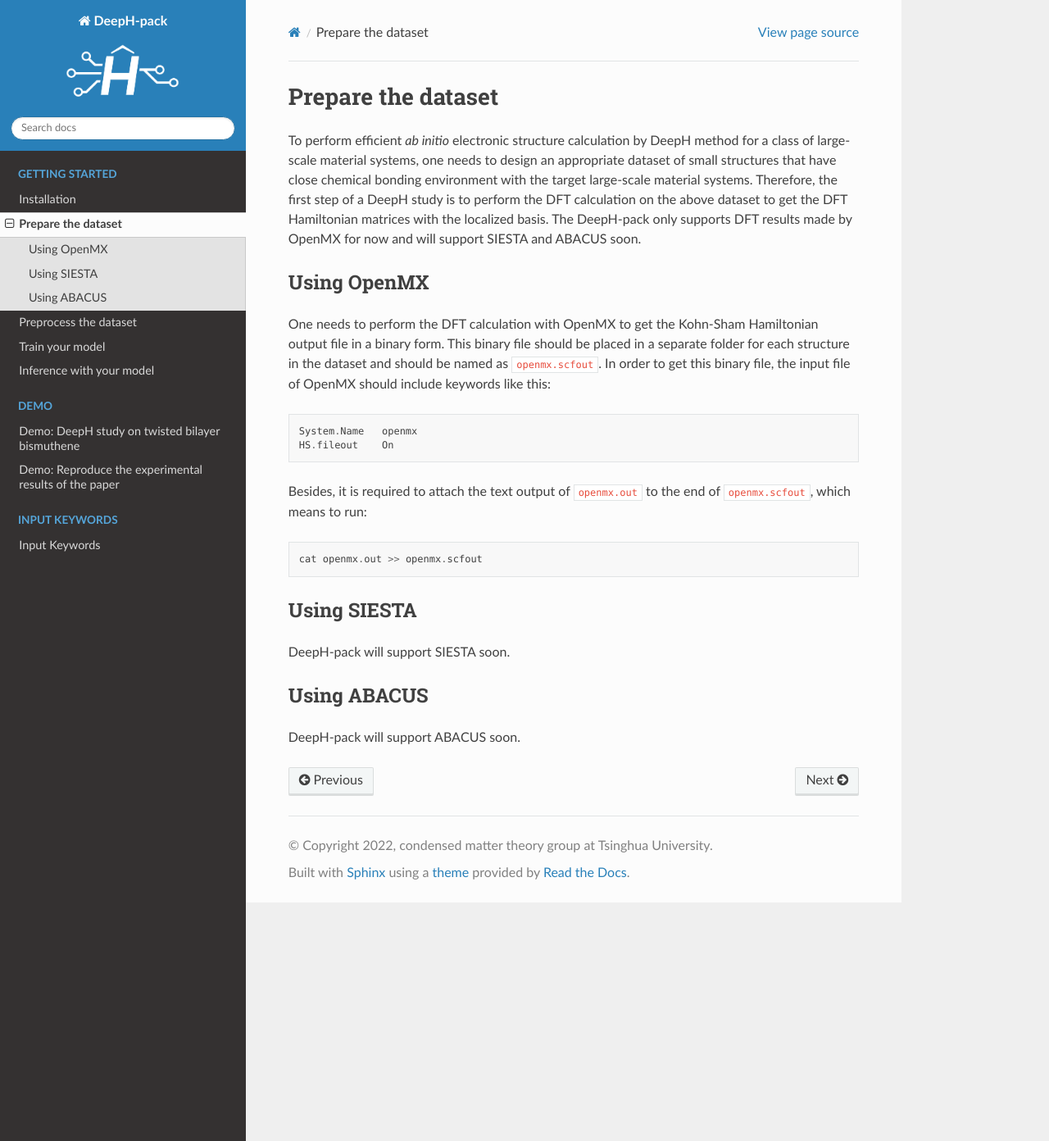
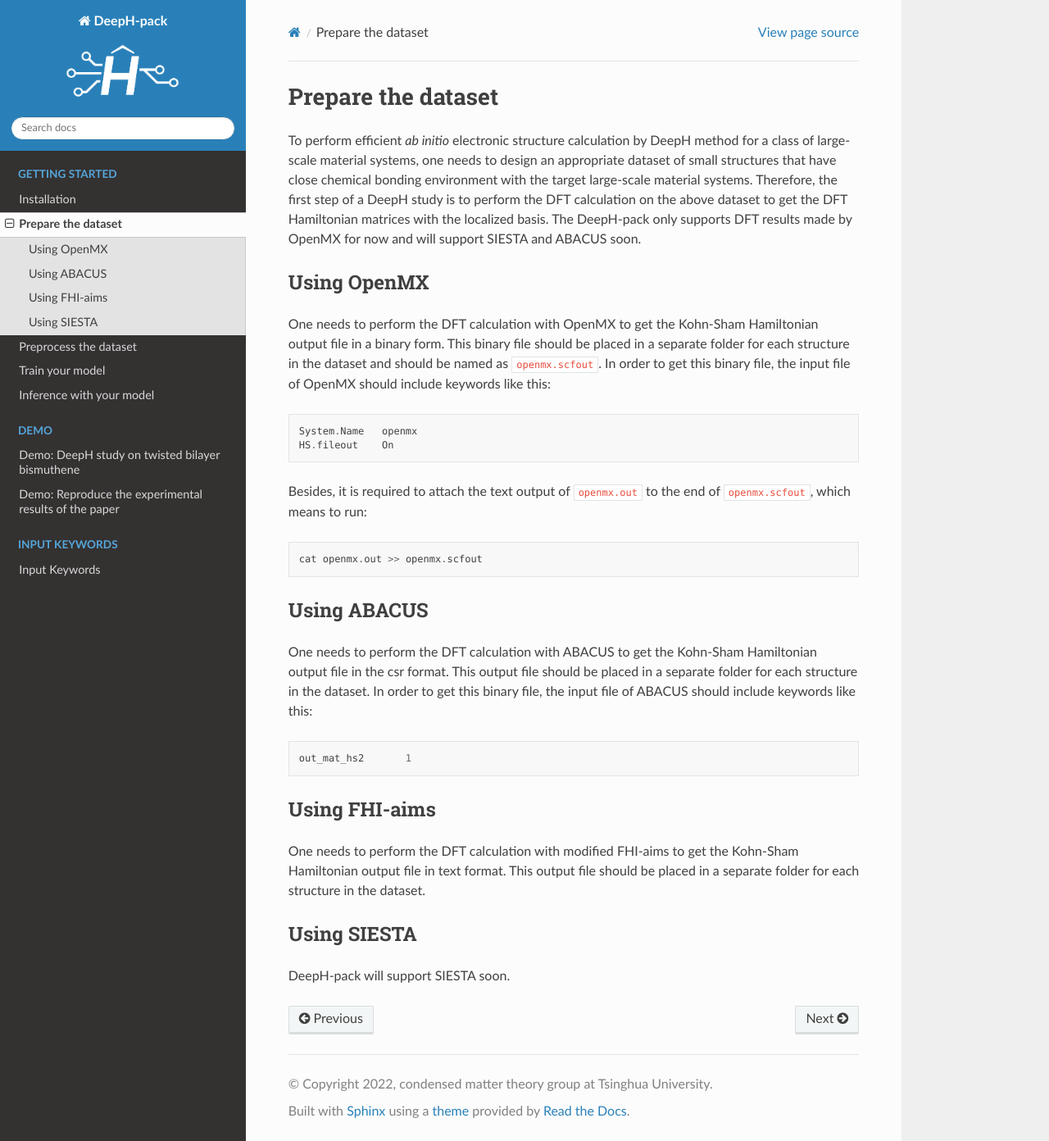
Before and after one commit to mzjb/DeepH-pack, a Sphinx documentation site: the page built from docs/source/dataset/dataset.rst, in a window 1280 px wide and 1392 px high. Shown: the whole window at 82% size. Built offline with Sphinx 7.4.7 and the Read the Docs theme 2.0.0, drawn with Linux system fonts in a browser that asks for light colours.

Commit message:
Support Preprocess interface of FHI-aims

```diff
--- a/docs/source/dataset/dataset.rst
+++ b/docs/source/dataset/dataset.rst
@@ -28,14 +28,27 @@
 
    cat openmx.out >> openmx.scfout
 
+Using ABACUS
+^^^^^^^^^^^^^^^^^^^^^^^^
 
+One needs to perform the DFT calculation with ABACUS
+to get the Kohn-Sham Hamiltonian output file in the csr
+format. This output file should be placed in a separate
+folder for each structure in the dataset. In order to get
+this binary file, the input file of ABACUS should include
+keywords like this::
+
+    out_mat_hs2       1
+
+Using FHI-aims
+^^^^^^^^^^^^^^^^^^^^^^^^
+
+One needs to perform the DFT calculation with modified FHI-aims
+to get the Kohn-Sham Hamiltonian output file in text
+format. This output file should be placed in a separate
+folder for each structure in the dataset.
 
 Using SIESTA
 ^^^^^^^^^^^^^^^^^^^^^^^^
 
 DeepH-pack will support SIESTA soon.
-
-Using ABACUS
-^^^^^^^^^^^^^^^^^^^^^^^^
-
-DeepH-pack will support ABACUS soon.
--- a/docs/source/installation/installation.rst
+++ b/docs/source/installation/installation.rst
@@ -103,6 +103,22 @@
 
    openmx
 
+ABACUS
+^^^^^^^^^^^^^^^^^^^^^^^^
+
+.. toctree::
+   :maxdepth: 1
+
+   abacus
+
+FHI-aims
+^^^^^^^^^^^^^^^^^^^^^^^^
+
+.. toctree::
+   :maxdepth: 1
+
+   aims
+
 SIESTA
 ^^^^^^^^^^^^^^^^^^^^^^^^
 
```
Also changed, not shown: other parts of docs/source/installation/installation.rst (+0 -8 lines), docs/source/installation/aims.md (added, +2 -0 lines), docs/source/keyword/preprocess.md (+1 -1 lines), 9 other files.
